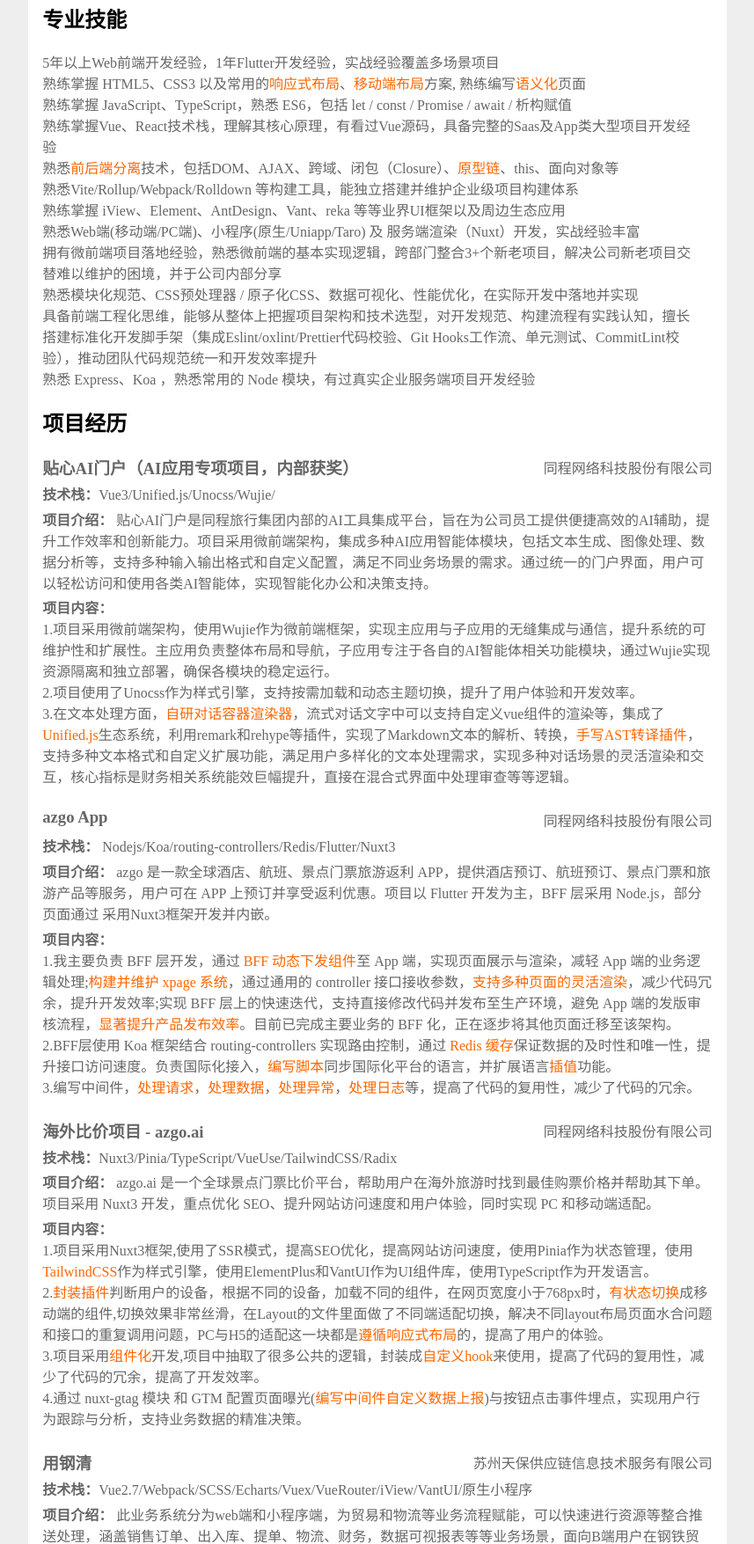
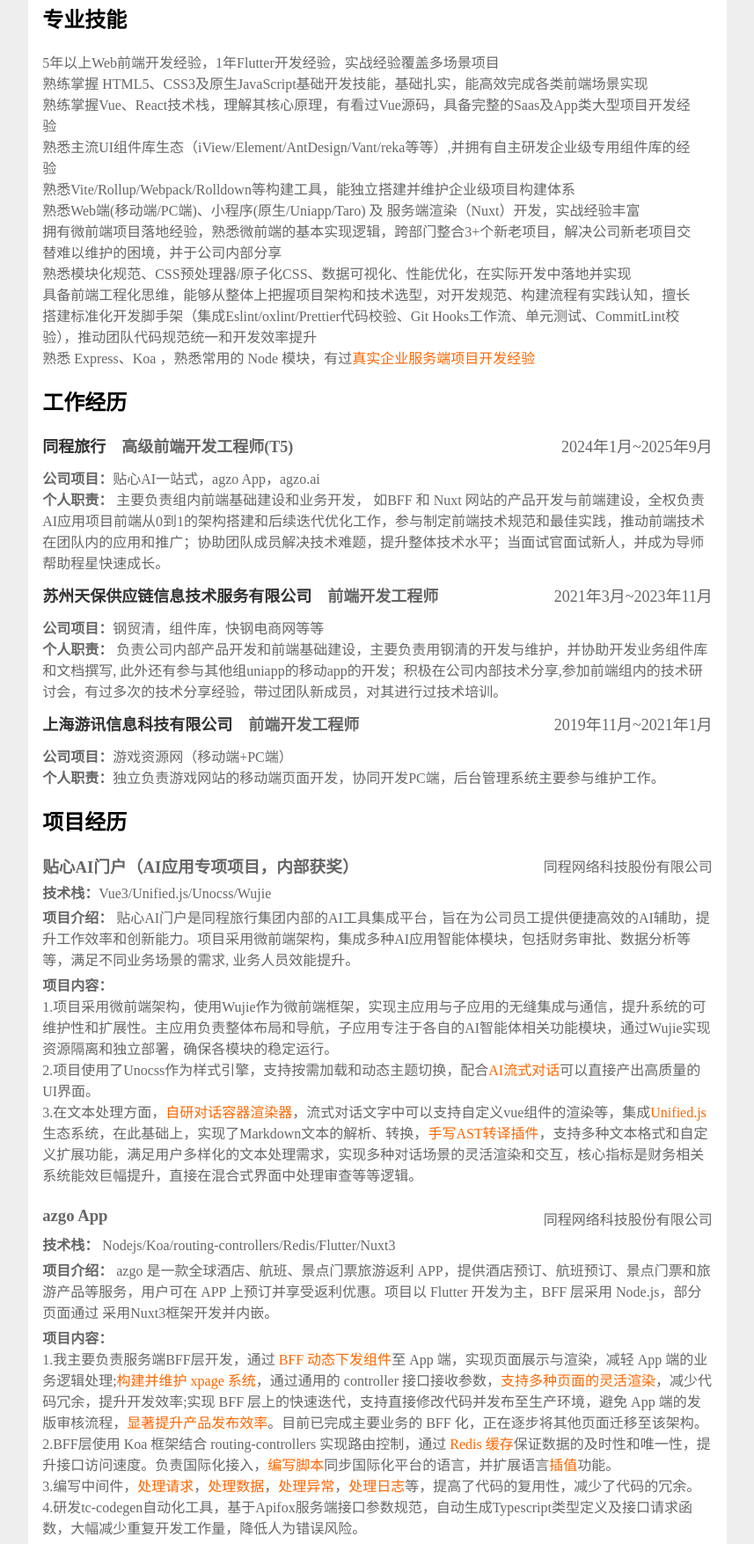
Before and after one commit to BOBOlife/resume-of-mine, a website: page src/index.html in a window 1280 px wide. Shown: the part 288-2043 px from the top of the page at 88% size, without its empty margins (211-1068 px from the left). Drawn offline with Linux system fonts and the light colour scheme.

Commit message:
docs: update

```diff
--- a/src/index.html
+++ b/src/index.html
@@ -291,8 +291,7 @@
       <div class="wrapper">
         <ol>
           <li>5年以上Web前端开发经验，1年Flutter开发经验，实战经验覆盖多场景项目</li>
-          <li>熟练掌握 HTML5、CSS3 以及常用的<strong>响应式布局</strong>、<strong>移动端布局</strong>方案, 熟练编写<strong>语义化</strong>页面</li>
-          <li>熟练掌握 JavaScript、TypeScript，熟悉 ES6，包括 let / const / Promise / await / 析构赋值</li>
+          <li>熟练掌握 HTML5、CSS3及原生JavaScript基础开发技能，基础扎实，能高效完成各类前端场景实现
           <!-- <li>熟练掌握 Vue2.x/3.x、VueRouter、Vuex/Pinia、Nuxt3等<strong>Vue全家桶</strong>，熟悉Vue原理，阅读过部分源码</li> -->
           <!-- <li>
             熟悉 <strong>React全家桶</strong>的使用，包括
@@ -300,24 +299,77 @@
             API的使用等
           </li> -->
           <li>熟练掌握Vue、React技术栈，理解其核心原理，有看过Vue源码，具备完整的Saas及App类大型项目开发经验</li>
-          <li>
+          <li>熟悉主流UI组件库生态（iView/Element/AntDesign/Vant/reka等等）,并拥有自主研发企业级专用组件库的经验</li>
+          <!-- <li>
             熟悉<strong>前后端分离</strong>技术，包括DOM、AJAX、跨域、闭包（Closure）、<strong>原型链</strong>、this、面向对象等
-          </li>
-          <li>熟悉Vite/Rollup/Webpack/Rolldown 等构建工具，能独立搭建并维护企业级项目构建体系</li>
-          <li>熟练掌握 iView、Element、AntDesign、Vant、reka 等等业界UI框架以及周边生态应用</li>
+          </li> -->
+          <li>熟悉Vite/Rollup/Webpack/Rolldown等构建工具，能独立搭建并维护企业级项目构建体系</li>
           <!-- <li>
             熟悉 <strong>原生小程序</strong>、<strong>uni-app</strong> 开发，能独立完成小程序和移动端app的项目框架搭建、开发、测试及部署;
           </li> -->
           <li>熟悉Web端(移动端/PC端)、小程序(原生/Uniapp/Taro) 及 服务端渲染（Nuxt）开发，实战经验丰富</li>
           <li>拥有微前端项目落地经验，熟悉微前端的基本实现逻辑，跨部门整合3+个新老项目，解决公司新老项目交替难以维护的困境，并于公司内部分享</li>
-          <li>熟悉模块化规范、CSS预处理器 / 原子化CSS、数据可视化、性能优化，在实际开发中落地并实现</li>
+          <li>熟悉模块化规范、CSS预处理器/原子化CSS、数据可视化、性能优化，在实际开发中落地并实现</li>
           <li>具备前端工程化思维，能够从整体上把握项目架构和技术选型，对开发规范、构建流程有实践认知，擅长搭建标准化开发脚手架（集成Eslint/oxlint/Prettier代码校验、Git Hooks工作流、单元测试、CommitLint校验），推动团队代码规范统一和开发效率提升</li>
           <li>
-            熟悉 Express、Koa ，熟悉常用的 Node 模块，有过真实企业服务端项目开发经验
+            熟悉 Express、Koa ，熟悉常用的 Node 模块，有过<strong>真实企业服务端项目开发经验</strong>
           </li>
 
         </ol>
       </div>
+    </section>
+    <section class="jobs">
+      <h2>工作经历</h2>
+      <ol>
+        <li>
+          <header>
+            <h3>同程旅行</h3>
+            <h4>高级前端开发工程师(T5)</h4>
+            <span><time>2024年1月</time>~<time>2025年9月</time></span>
+          </header>
+          <ul>
+            <li>
+              <h4>公司项目：</h4>贴心AI一站式，agzo App，agzo.ai
+            </li>
+            <li>
+              <h4>个人职责：</h4>
+              主要负责组内前端基础建设和业务开发， 如BFF 和 Nuxt 网站的产品开发与前端建设，全权负责AI应用项目前端从0到1的架构搭建和后续迭代优化工作，参与制定前端技术规范和最佳实践，推动前端技术在团队内的应用和推广；协助团队成员解决技术难题，提升整体技术水平；当面试官面试新人，并成为导师帮助程星快速成长。
+            </li>
+          </ul>
+        </li>
+        <li>
+          <header>
+            <h3>苏州天保供应链信息技术服务有限公司</h3>
+            <h4>前端开发工程师</h4>
+            <span><time>2021年3月</time>~<time>2023年11月</time></span>
+          </header>
+          <ul>
+            <li>
+              <h4>公司项目：</h4>钢贸清，组件库，快钢电商网等等
+            </li>
+            <li>
+              <h4>个人职责：</h4>
+              负责公司内部产品开发和前端基础建设，主要负责用钢清的开发与维护，并协助开发业务组件库和文档撰写,
+              此外还有参与其他组uniapp的移动app的开发；积极在公司内部技术分享,参加前端组内的技术研讨会，有过多次的技术分享经验，带过团队新成员，对其进行过技术培训。
+            </li>
+          </ul>
+        </li>
+        <li>
+          <header>
+            <h3>上海游讯信息科技有限公司</h3>
+            <h4>前端开发工程师</h4>
+            <span><time>2019年11月</time>~<time>2021年1月</time></span>
+          </header>
+          <ul>
+            <li>
+              <h4>公司项目：</h4>游戏资源网（移动端+PC端）
+            </li>
+            <li>
+              <h4>个人职责：</h4>独立负责游戏网站的移动端页面开发，协同开发PC端，后台管理系统主要参与维护工作。
+            </li>
+          </ul>
+        </li>
+      </ol>
     </section>
     <section class="projects">
       <h2>项目经历</h2>
@@ -331,12 +383,12 @@
           </header>
           <p>
           <div style="word-wrap: break-word;">
-            <h4>技术栈：</h4>Vue3/Unified.js/Unocss/Wujie/
+            <h4>技术栈：</h4>Vue3/Unified.js/Unocss/Wujie
           </div>
           </p>
           <p>
           <h4>项目介绍：</h4>
-          贴心AI门户是同程旅行集团内部的AI工具集成平台，旨在为公司员工提供便捷高效的AI辅助，提升工作效率和创新能力。项目采用微前端架构，集成多种AI应用智能体模块，包括文本生成、图像处理、数据分析等，支持多种输入输出格式和自定义配置，满足不同业务场景的需求。通过统一的门户界面，用户可以轻松访问和使用各类AI智能体，实现智能化办公和决策支持。
+          贴心AI门户是同程旅行集团内部的AI工具集成平台，旨在为公司员工提供便捷高效的AI辅助，提升工作效率和创新能力。项目采用微前端架构，集成多种AI应用智能体模块，包括财务审批、数据分析等等，满足不同业务场景的需求, 业务人员效能提升。
           </p>
           <p>
           <h4>项目内容：</h4>
@@ -344,10 +396,10 @@
             1.项目采用微前端架构，使用Wujie作为微前端框架，实现主应用与子应用的无缝集成与通信，提升系统的可维护性和扩展性。主应用负责整体布局和导航，子应用专注于各自的AI智能体相关功能模块，通过Wujie实现资源隔离和独立部署，确保各模块的稳定运行。
           </div>
           <div>
-            2.项目使用了Unocss作为样式引擎，支持按需加载和动态主题切换，提升了用户体验和开发效率。
+            2.项目使用了Unocss作为样式引擎，支持按需加载和动态主题切换，配合<strong>AI流式对话</strong>可以直接产出高质量的UI界面。
           </div>
           <div>
-            3.在文本处理方面，<strong>自研对话容器渲染器</strong>，流式对话文字中可以支持自定义vue组件的渲染等，集成了<strong>Unified.js</strong>生态系统，利用remark和rehype等插件，实现了Markdown文本的解析、转换，<strong>手写AST转译插件</strong>，支持多种文本格式和自定义扩展功能，满足用户多样化的文本处理需求，实现多种对话场景的灵活渲染和交互，核心指标是财务相关系统能效巨幅提升，直接在混合式界面中处理审查等等逻辑。
+            3.在文本处理方面，<strong>自研对话容器渲染器</strong>，流式对话文字中可以支持自定义vue组件的渲染等，集成<strong>Unified.js</strong>生态系统，在此基础上，实现了Markdown文本的解析、转换，<strong>手写AST转译插件</strong>，支持多种文本格式和自定义扩展功能，满足用户多样化的文本处理需求，实现多种对话场景的灵活渲染和交互，核心指标是财务相关系统能效巨幅提升，直接在混合式界面中处理审查等等逻辑。
           </div>
           </p>
         </li>
@@ -371,13 +423,16 @@
           <h4>项目内容：</h4>
 
           <div>
-            1.我主要负责 BFF 层开发，通过 <strong>BFF 动态下发组件</strong>至 App 端，实现页面展示与渲染，减轻 App 端的业务逻辑处理;<strong>构建并维护 xpage 系统</strong>，通过通用的 controller 接口接收参数，<strong>支持多种页面的灵活渲染</strong>，减少代码冗余，提升开发效率;实现 BFF 层上的快速迭代，支持直接修改代码并发布至生产环境，避免 App 端的发版审核流程，<strong>显著提升产品发布效率</strong>。目前已完成主要业务的 BFF 化，正在逐步将其他页面迁移至该架构。
+            1.我主要负责服务端BFF层开发，通过 <strong>BFF 动态下发组件</strong>至 App 端，实现页面展示与渲染，减轻 App 端的业务逻辑处理;<strong>构建并维护 xpage 系统</strong>，通过通用的 controller 接口接收参数，<strong>支持多种页面的灵活渲染</strong>，减少代码冗余，提升开发效率;实现 BFF 层上的快速迭代，支持直接修改代码并发布至生产环境，避免 App 端的发版审核流程，<strong>显著提升产品发布效率</strong>。目前已完成主要业务的 BFF 化，正在逐步将其他页面迁移至该架构。
           </div>
           <div>
             2.BFF层使用 Koa 框架结合 routing-controllers 实现路由控制，通过 <strong>Redis 缓存</strong>保证数据的及时性和唯一性，提升接口访问速度。负责国际化接入，<strong>编写脚本</strong>同步国际化平台的语言，并扩展语言<strong>插值</strong>功能。
           </div>
           <div>
             3.编写中间件，<strong>处理请求</strong>，<strong>处理数据</strong>，<strong>处理异常</strong>，<strong>处理日志</strong>等，提高了代码的复用性，减少了代码的冗余。
+          </div>
+          <div>
+            4.研发tc-codegen自动化工具，基于Apifox服务端接口参数规范，自动生成Typescript类型定义及接口请求函数，大幅减少重复开发工作量，降低人为错误风险。
           </div>
           </p>
         </li>
@@ -395,21 +450,23 @@
           </p>
           <p>
           <h4>项目介绍：</h4>
-          azgo.ai 是一个全球景点门票比价平台，帮助用户在海外旅游时找到最佳购票价格并帮助其下单。项目采用 Nuxt3 开发，重点优化 SEO、提升网站访问速度和用户体验，同时实现 PC 和移动端适配。
+          azgo.ai 是一个OTA比价平台，整合全球主流在线旅游代理商机票酒店等产品数据，通过跨平台对比和智能筛选，帮助用户快速锁定高性价比选项，简化旅游预订决策流程。
           </p>
           <p>
           <h4>项目内容：</h4>
           <div>
-            1.项目采用Nuxt3框架,使用了SSR模式，提高SEO优化，提高网站访问速度，使用Pinia作为状态管理，使用<strong>TailwindCSS</strong>作为样式引擎，使用ElementPlus和VantUI作为UI组件库，使用TypeScript作为开发语言。
+            1.项目使用Nuxt3框架采用服务端渲染，实现PC端和移动端的智能适配，无需页面刷新即可切换布局模式，同时确保页面状态无缝衔接，保障跨设备体验一致性。
           </div>
           <div>
             2.<strong>封装插件</strong>判断用户的设备，根据不同的设备，加载不同的组件，在网页宽度小于768px时，<strong>有状态切换</strong>成移动端的组件,切换效果非常丝滑，在Layout的文件里面做了不同端适配切换，解决不同layout布局页面水合问题和接口的重复调用问题，PC与H5的适配这一块都是<strong>遵循响应式布局</strong>的，提高了用户的体验。
           </div>
           <div>
-            3.项目采用<strong>组件化</strong>开发,项目中抽取了很多公共的逻辑，封装成<strong>自定义hook</strong>来使用，提高了代码的复用性，减少了代码的冗余，提高了开发效率。
+            3.项目采用<strong>组件化</strong>开发，项目中抽取了很多公共的逻辑，封装成<strong>自定义hook</strong>来使用，提高了代码的复用性，减少了代码的冗余，提高了开发效率。
           </div>
           <div>
-            4.通过 nuxt-gtag 模块 和 GTM 配置页面曝光(<strong>编写中间件自定义数据上报</strong>)与按钮点击事件埋点，实现用户行为跟踪与分析，支持业务数据的精准决策。
+            4.构建多语言国际化体系，借助URL语言标识强化搜索引擎收录，配合标签关联与head元描述优化，显著提升SEO效果</div>
+          <div>
+            5.通过 nuxt-gtag 模块 和 GTM 配置页面曝光(<strong>编写中间件自定义数据上报</strong>)与按钮点击事件埋点，实现用户行为跟踪与分析，支持业务数据的精准决策。
           </div>
           </p>
         </li>
@@ -503,60 +560,6 @@
         </li>
       </ol>
     </section>
-    <section class="jobs">
-      <h2>工作经历</h2>
-      <ol>
-        <li>
-          <header>
-            <h3>同程旅行</h3>
-            <h4>高级前端开发工程师(T5)</h4>
-            <span><time>2024年1月</time>~<time>2025年9月</time></span>
-          </header>
-          <ul>
-            <li>
-              <h4>公司项目：</h4>贴心AI一站式，agzo App，agzo.ai
-            </li>
-            <li>
-              <h4>个人职责：</h4>
-              主要负责组内前端基础建设和业务开发， 如BFF 和 Nuxt 网站的产品开发与前端建设，负责AI应用项目从0到1的架构搭建和后续迭代优化工作，参与制定前端技术规范和最佳实践，推动前端技术在团队内的应用和推广；协助团队成员解决技术难题，提升整体技术水平。
-            </li>
-          </ul>
-        </li>
-        <li>
-          <header>
-            <h3>苏州天保供应链信息技术服务有限公司</h3>
-            <h4>前端开发工程师</h4>
-            <span><time>2021年3月</time>~<time>2023年11月</time></span>
-          </header>
-          <ul>
-            <li>
-              <h4>公司项目：</h4>钢贸清，组件库，快钢电商网等等
-            </li>
-            <li>
-              <h4>个人职责：</h4>
-              负责公司内部产品开发和前端的建设，主要负责用钢清的开发与维护，并协助开发业务组件库的部分功能和文档撰写,
-              此外还有参与其他组uniapp的移动app的开发；积极在公司内部技术分享,参加前端组内的技术研讨会，有过多次的技术分享经验，带过团队新成员，对其进行过技术培训。
-            </li>
-          </ul>
-        </li>
-        <li>
-          <header>
-            <h3>上海游讯信息科技有限公司</h3>
-            <h4>前端开发工程师</h4>
-            <span><time>2019年11月</time>~<time>2021年1月</time></span>
-          </header>
-          <ul>
-            <li>
-              <h4>公司项目：</h4>游戏资源网（移动端+PC端）
-            </li>
-            <li>
-              <h4>个人职责：</h4>独立负责游戏网站的移动端页面开发，协同开发PC端，后台管理系统主要参与维护工作。
-            </li>
-          </ul>
-        </li>
-      </ol>
-    </section>
-
     <section class="openSource">
       <h2>开源项目</h2>
       <ul>
@@ -582,7 +585,6 @@
             <h3>Tears-UI</h3>
             <span>
               <a href="https://github.com/BOBOlife/tears-ui">源码链接</a>
-              <a href="https://bobowanglife.gitee.io/tears-ui">项目预览</a>
             </span>
           </header>
           <p>
```
Also changed, not shown: dist/index.html.
